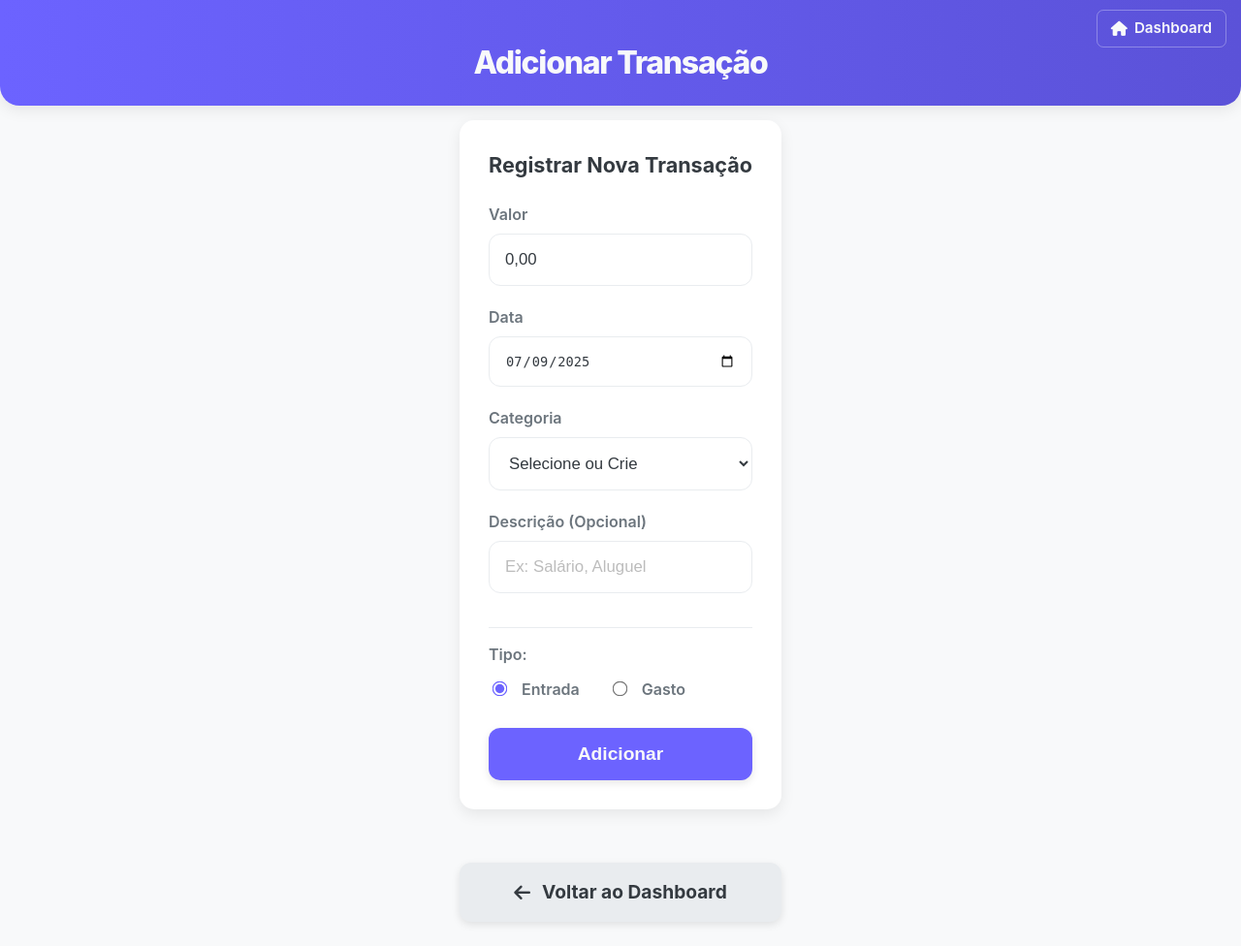
After one commit to eukevinbruno/finan-as, a Flask app: page /nova_transacao in a window 1280 px wide. The commit adds this page. Shown: the whole page at 97% size. Run offline with Flask 3, Linux system fonts and the light colour scheme; a user stored in the database is signed in.

Commit message:
nova pagina para cadastrar transação

```diff
--- a/app.py
+++ b/app.py
@@ -266,6 +266,24 @@ def Pagina_inicial():
         data_atual_iso=data_atual_iso,
         gastos_fixos=gastos_fixos
     )
+
+# Rota para a página de Nova Transação (Formulário)
+@app.route('/nova_transacao', methods=['GET'])
+@login_required
+def Pagina_nova_transacao():
+    """Rota para exibir o formulário de adição de nova transação."""
+    # Obter categorias existentes do usuário
+    categorias_transacoes = db.session.query(Transacao.categoria).filter_by(usuario_id=current_user.id).distinct()
+    categorias_gastos_fixos = db.session.query(GastoFixo.categoria).filter_by(usuario_id=current_user.id).distinct()
+    categorias_existentes = sorted(list(set([c[0] for c in categorias_transacoes] + [c[0] for c in categorias_gastos_fixos])))
+    data_atual_iso = datetime.now().strftime('%Y-%m-%d')
+
+    return render_template(
+        'nova_transacao.html',
+        categorias_existentes=categorias_existentes,
+        data_atual_iso=data_atual_iso
+    )
+
 @app.route('/adicionar_transacao', methods=['POST'])
 @login_required
 def Adicionar_nova_transacao():
@@ -282,7 +300,8 @@ def Adicionar_nova_transacao():
             categoria = request.form['nova_categoria_nome'].strip().capitalize()
             if not categoria:
                 flash("Nome da nova categoria não pode ser vazio.", 'erro')
-                return redirect(url_for('Pagina_inicial'))
+                # Redireciona de volta para a página de nova transação com o erro
+                return redirect(url_for('Pagina_nova_transacao'))
 
         nova_transacao = Transacao(
             tipo=tipo,
@@ -303,13 +322,17 @@ def Adicionar_nova_transacao():
         db.session.commit()
 
         flash("Transação adicionada com sucesso!", 'sucesso')
+        # Redireciona para a página inicial após adicionar com sucesso
+        return redirect(url_for('Pagina_inicial'))
     except ValueError as e:
         flash(f"Falha ao adicionar transação: {e}", 'erro')
         db.session.rollback() # Reverte a sessão em caso de erro
+        return redirect(url_for('Pagina_nova_transacao')) # Redireciona de volta para a página de nova transação com o erro
     except Exception as e:
         flash(f"Ocorreu um erro inesperado ao adicionar transação: {e}", 'erro')
         db.session.rollback()
-    return redirect(url_for('Pagina_inicial'))
+        return redirect(url_for('Pagina_nova_transacao')) # Redireciona de volta para a página de nova transação com o erro
+
 
 @app.route('/excluir_transacao/<int:id_da_transacao>', methods=['POST'])
 @login_required
@@ -345,6 +368,21 @@ def Excluir_transacao_web(id_da_transacao):
         flash("Transação não encontrada ou você não tem permissão para excluí-la.", 'erro')
     return redirect(url_for('Pagina_inicial'))
 
+# Rota para a página de Adicionar Novo Gasto Fixo (Formulário)
+@app.route('/novo_gasto_fixo', methods=['GET'])
+@login_required
+def Pagina_novo_gasto_fixo():
+    """Rota para exibir o formulário de adição de novo gasto fixo."""
+    # Obter categorias existentes do usuário
+    categorias_transacoes = db.session.query(Transacao.categoria).filter_by(usuario_id=current_user.id).distinct()
+    categorias_gastos_fixos = db.session.query(GastoFixo.categoria).filter_by(usuario_id=current_user.id).distinct()
+    categorias_existentes = sorted(list(set([c[0] for c in categorias_transacoes] + [c[0] for c in categorias_gastos_fixos])))
+
+    return render_template(
+        'novo_gasto_fixo.html',
+        categorias_existentes=categorias_existentes
+    )
+
 @app.route('/adicionar_gasto_fixo', methods=['POST'])
 @login_required
 def Adicionar_novo_gasto_fixo():
@@ -363,7 +401,7 @@ def Adicionar_novo_gasto_fixo():
             categoria = request.form['nova_categoria_gasto_fixo_nome'].strip().capitalize()
             if not categoria:
                 flash("Nome da nova categoria de gasto fixo não pode ser vazio.", 'erro')
-                return redirect(url_for('Pagina_inicial'))
+                return redirect(url_for('Pagina_novo_gasto_fixo'))
 
         novo_gasto_fixo = GastoFixo(
             descricao=descricao,
@@ -375,13 +413,16 @@ def Adicionar_novo_gasto_fixo():
         db.session.add(novo_gasto_fixo)
         db.session.commit()
         flash("Gasto fixo adicionado com sucesso!", 'sucesso')
+        return redirect(url_for('Pagina_inicial')) # Redireciona para a página inicial após adicionar com sucesso
     except ValueError as e:
         flash(f"Falha ao adicionar gasto fixo: {e}", 'erro')
         db.session.rollback()
+        return redirect(url_for('Pagina_novo_gasto_fixo')) # Redireciona de volta para a página com o erro
     except Exception as e:
         flash(f"Ocorreu um erro inesperado ao adicionar gasto fixo: {e}", 'erro')
         db.session.rollback()
-    return redirect(url_for('Pagina_inicial'))
+        return redirect(url_for('Pagina_novo_gasto_fixo')) # Redireciona de volta para a página com o erro
+
 
 @app.route('/excluir_gasto_fixo/<int:id_gasto_fixo>', methods=['POST'])
 @login_required
@@ -537,7 +578,7 @@ def Pagina_extrato():
     total_gastos_mes = sum(t.valor for t in transacoes_mes_atual if t.tipo == 'gasto')
     saldo_liquido_mensal = total_entradas_mes - total_gastos_mes
 
-    # NOVO: Calcular movimentação de investimento do mês para o extrato
+    # Calcular movimentação de investimento do mês para o extrato
     total_aportes_mensal = sum(t.valor for t in transacoes_mes_atual if t.tipo == 'investimento' and 'Aporte' in t.descricao)
     total_resgates_mensal = sum(t.valor for t in transacoes_mes_atual if t.tipo == 'investimento' and 'Resgate' in t.descricao)
     net_movimento_investimento_mensal = total_aportes_mensal - total_resgates_mensal
@@ -549,7 +590,7 @@ def Pagina_extrato():
         total_entradas=total_entradas_mes,
         total_gastos=total_gastos_mes,
         saldo_liquido_mensal=saldo_liquido_mensal,
-        # NOVO: Passa os dados de investimento mensal para o template
+        # Passa os dados de investimento mensal para o template
         total_aportes_mensal=total_aportes_mensal,
         total_resgates_mensal=total_resgates_mensal,
         net_movimento_investimento_mensal=net_movimento_investimento_mensal,
--- a/static/css/estilo.css
+++ b/static/css/estilo.css
@@ -598,10 +599,6 @@ body {
     color: var(--cor-texto-claro);
 }
 
-.bt-acao i {
-    font-size: 1.2em;
-}
-
 .bt-acao:active {
     transform: translateY(2px);
     box-shadow: 0 1px 5px rgba(0, 0, 0, 0.1);
--- /dev/null
+++ b/static/js/nova_transacao.js
@@ -0,0 +1,117 @@
+// =====================
+// Funções de Interatividade da Página de Nova Transação (nova_transacao.html)
+// =====================
+
+document.addEventListener('DOMContentLoaded', function() {
+    // Referências aos elementos HTML - Transações (específicos desta página)
+    const campoDeValorTransacao = document.getElementById('valor_transacao');
+    const campoDeCategoriaExistente = document.getElementById('categoria_existente');
+    const campoDeNovaCategoriaNome = document.getElementById('nova_categoria_nome');
+    const mensagensFlash = document.querySelectorAll('.mensagem');
+
+    // Variáveis globais passadas do Flask no HTML (categoriasExistentes)
+
+
+    // =====================
+    // Lógica para Formatação do Campo de Valor (R$ X.XXX,XX)
+    // =====================
+    function configurarFormatacaoValor(campoInput) {
+        if (!campoInput) return;
+
+        campoInput.addEventListener('input', function(evento) {
+            let valorPuro = evento.target.value.replace(/\D/g, '');
+            if (valorPuro === '') {
+                evento.target.value = '0,00';
+                return;
+            }
+
+            while (valorPuro.length < 3) {
+                valorPuro = '0' + valorPuro;
+            }
+
+            let parteInteira = valorPuro.substring(0, valorPuro.length - 2);
+            let parteDecimal = valorPuro.substring(valorPuro.length - 2);
+
+            if (parteInteira.length > 1 && parteInteira.startsWith('0')) {
+                 parteInteira = parseInt(parteInteira, 10).toString();
+            }
+
+            parteInteira = parteInteira.replace(/\B(?=(\d{3})+(?!\d))/g, '.');
+
+            evento.target.value = parteInteira + ',' + parteDecimal;
+        });
+
+        campoInput.addEventListener('focus', function(evento) {
+            if (evento.target.value === '') {
+                evento.target.value = '0,00';
+            }
+        });
+
+        campoInput.addEventListener('blur', function(evento) {
+            if (evento.target.value === '' || evento.target.value === ',') {
+                evento.target.value = '0,00';
+            }
+        });
+    }
+
+    configurarFormatacaoValor(campoDeValorTransacao);
+
+    // Garante que o campo de valor inicie com 0,00
+    campoDeValorTransacao.value = '0,00';
+
+
+    // =====================
+    // Lógica para Gerenciamento de Categoria (Select/Input) - Transações
+    // =====================
+    function configurarGerenciamentoDeCategoria(campoSelect, campoInputNome, novaCategoriaValor) {
+        if (!campoSelect) return;
+
+        campoSelect.addEventListener('change', function() {
+            if (this.value === novaCategoriaValor) {
+                campoInputNome.style.display = 'block';
+                campoInputNome.setAttribute('required', 'required');
+                campoInputNome.focus();
+            } else {
+                campoInputNome.style.display = 'none';
+                campoInputNome.removeAttribute('required');
+                campoInputNome.value = '';
+            }
+        });
+    }
+
+    configurarGerenciamentoDeCategoria(campoDeCategoriaExistente, campoDeNovaCategoriaNome, 'nova_categoria');
+
+    // Preenche as categorias existentes no select de transações, se existirem
+    if (campoDeCategoriaExistente && categoriasExistentes) {
+        // Limpa as opções existentes antes de preencher, exceto a primeira "Selecione ou Crie"
+        campoDeCategoriaExistente.querySelectorAll('option:not([disabled]):not([value="nova_categoria"])').forEach(option => option.remove());
+
+        categoriasExistentes.forEach(cat => {
+            const option = document.createElement('option');
+            option.value = cat;
+            option.textContent = cat;
+            // Insere antes da opção "Nova Categoria..."
+            campoDeCategoriaExistente.insertBefore(option, campoDeCategoriaExistente.lastElementChild);
+        });
+        // Garante que a opção "Nova Categoria..." esteja sempre por último
+        const novaCatOption = campoDeCategoriaExistente.querySelector('option[value="nova_categoria"]');
+        if (!novaCatOption) { // Adiciona se não existir (para garantir)
+            const newOption = document.createElement('option');
+            newOption.value = 'nova_categoria';
+            newOption.textContent = 'Nova Categoria...';
+            campoDeCategoriaExistente.appendChild(newOption);
+        }
+    }
+
+
+    // =====================
+    // Lógica para Mensagens Flash (sumir automaticamente)
+    // =====================
+    if (mensagensFlash) {
+        mensagensFlash.forEach(function(mensagem) {
+            setTimeout(function() {
+                mensagem.remove();
+            }, 5000);
+        });
+    }
+});
--- /dev/null
+++ b/templates/nova_transacao.html
@@ -0,0 +1,80 @@
+<!DOCTYPE html>
+<html lang="pt-br">
+<head>
+    <meta charset="UTF-8">
+    <meta name="viewport" content="width=device-width, initial-scale=1.0">
+    <title>Nova Transação - Meu App de Finanças</title>
+    <link rel="stylesheet" href="{{ url_for('static', filename='css/estilo.css') }}">
+    <link rel="stylesheet" href="https://cdnjs.cloudflare.com/ajax/libs/font-awesome/6.0.0-beta3/css/all.min.css">
+</head>
+<body>
+    <div class="header-app">
+        <h1 class="titulo-app">Adicionar Transação</h1>
+        <div class="area-usuario-nav">
+            {# Não há nome de usuário logado aqui, apenas links de navegação #}
+            <a href="{{ url_for('Pagina_inicial') }}" class="bt-nav-usuario"><i class="fas fa-home"></i> Dashboard</a>
+        </div>
+    </div>
+
+    <div class="container">
+        {% with mensagens = get_flashed_messages(with_categories=true) %}
+            {% if mensagens %}
+                <div class="area-de-mensagens">
+                    {% for categoria, mensagem in mensagens %}
+                        <div class="mensagem {{ categoria }}">{{ mensagem }}</div>
+                    {% endfor %}
+                </div>
+            {% endif %}
+        {% endwith %}
+
+        <div class="card card-formulario">
+            <h2 class="titulo-card">Registrar Nova Transação</h2>
+            <form action="{{ url_for('Adicionar_nova_transacao') }}" method="post" class="formulario-transacao">
+                <div class="campo-do-formulario">
+                    <label for="valor_transacao">Valor</label>
+                    <input type="text" id="valor_transacao" name="valor" inputmode="numeric" pattern="[0-9,\.]*" placeholder="0,00" required>
+                </div>
+                <div class="campo-do-formulario">
+                    <label for="data_transacao">Data</label>
+                    <input type="date" id="data_transacao" name="data_transacao" value="{{ data_atual_iso }}" required>
+                </div>
+                <div class="campo-do-formulario">
+                    <label for="categoria_existente">Categoria</label>
+                    <select id="categoria_existente" name="categoria_existente" required>
+                        <option value="" disabled selected>Selecione ou Crie</option>
+                        {% for cat in categorias_existentes %}
+                            <option value="{{ cat }}">{{ cat }}</option>
+                        {% endfor %}
+                        <option value="nova_categoria">Nova Categoria...</option>
+                    </select>
+                    <input type="text" id="nova_categoria_nome" name="nova_categoria_nome" placeholder="Nome da nova categoria" style="display: none; margin-top: 10px;">
+                </div>
+                <div class="campo-do-formulario">
+                    <label for="descricao">Descrição (Opcional)</label>
+                    <input type="text" id="descricao" name="descricao" placeholder="Ex: Salário, Aluguel">
+                </div>
+                <div class="campo-do-formulario tipo-transacao-grupo">
+                    <label>Tipo:</label>
+                    <div class="opcoes-tipo">
+                        <label for="entrada" class="radio-label">
+                            <input type="radio" id="entrada" name="tipo" value="entrada" checked> Entrada
+                        </label>
+                        <label for="gasto" class="radio-label">
+                            <input type="radio" id="gasto" name="tipo" value="gasto"> Gasto
+                        </label>
+                    </div>
+                </div>
+                <button type="submit" class="bt-acao bt-adicionar">Adicionar</button>
+            </form>
+        </div>
+
+        <a href="{{ url_for('Pagina_inicial') }}" class="bt-acao bt-voltar"><i class="fas fa-arrow-left"></i> Voltar ao Dashboard</a>
+    </div>
+
+    <script>
+        // Dados para o JavaScript, vindos do Flask
+        const categoriasExistentes = {{ categorias_existentes | tojson | safe }};
+    </script>
+    <script src="{{ url_for('static', filename='js/nova_transacao.js') }}"></script>
+</body>
+</html>
```
Also changed, not shown: other parts of static/css/estilo.css (+13 -11 lines), static/js/novo_gasto_fixo.js (added, +119 -0 lines), templates/index.html (+47 -115 lines), templates/novo_gasto_fixo.html (added, +69 -0 lines), instance/site.db.
